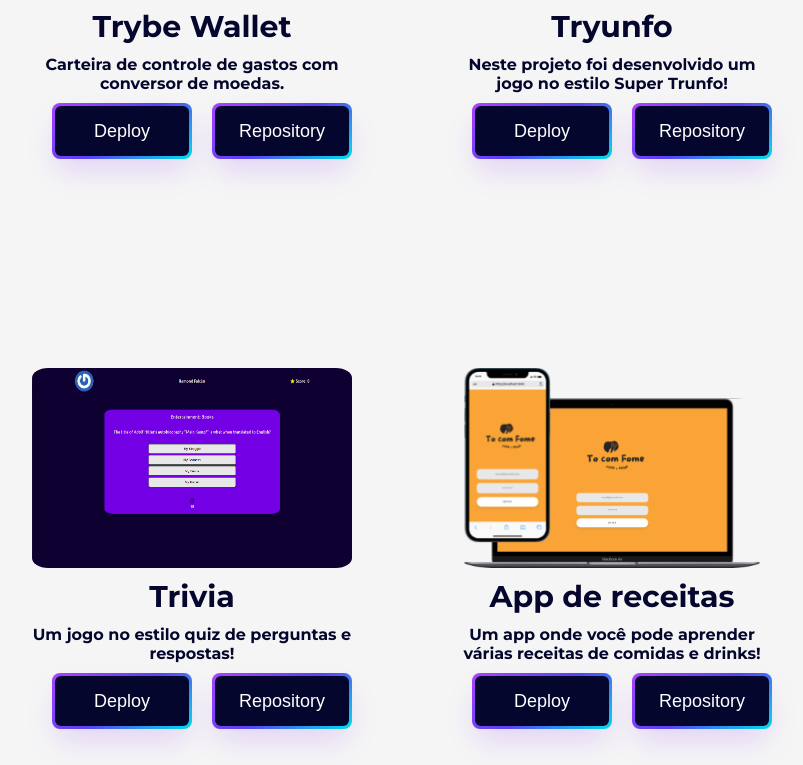
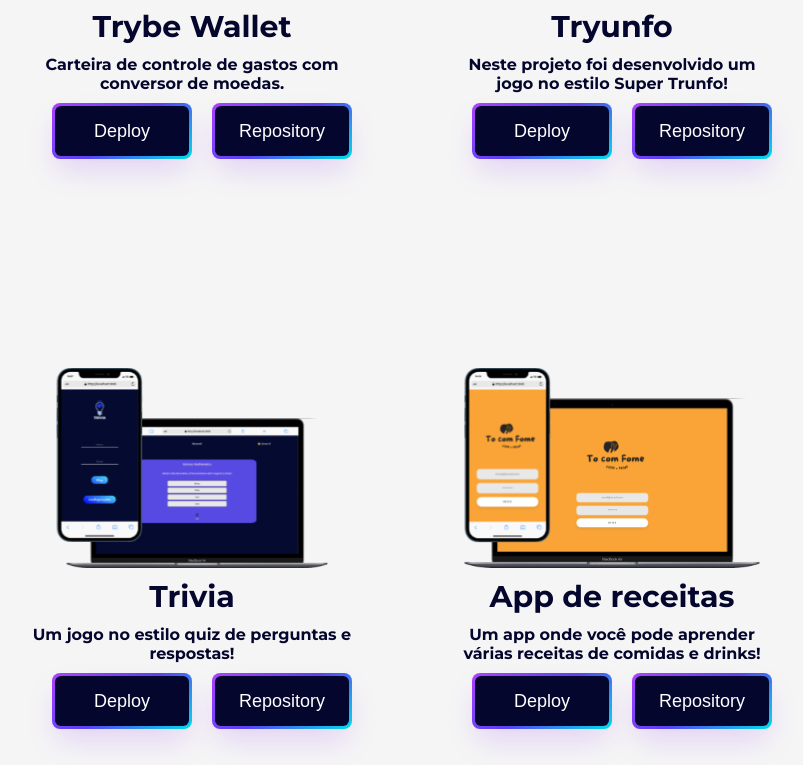
Before and after one commit to ramondfalcao/portifolio, a React (Create React App) app: page /works in a window 1280 px wide. Shown: the part 412-1177 px from the top of the page, without its empty margins (238-1041 px from the left). Built offline with nearby package versions, Linux system fonts and the light colour scheme.

Commit message:
repositorio do trivi e imagem do trivia alterados

```diff
--- a/src/data/index.js
+++ b/src/data/index.js
@@ -1,7 +1,7 @@
 import trybeWallet from '../assets/trybeWallet.png';
 import tryunfo from '../assets/tryunfo.png';
-import trivia from '../assets/trivia.png';
 import sizesAppDeReceitas from '../assets/sizesAppDeReceitas.svg';
+import triviaProject from '../assets/triviaProject.svg';
 import iconGithub from '../assets/iconGithub.svg';
 
 export const projects = [
@@ -24,9 +24,9 @@ export const projects = [
   {
     title: 'Trivia',
     description: 'Um jogo no estilo quiz de perguntas e respostas!',
-    img: trivia,
-    deploy: 'https://ramondfalcao.github.io/trybe-wallet/',
-    repository: 'https://github.com/ramondfalcao/trybe-wallet',
+    img: triviaProject,
+    deploy: 'https://github.com/ramondfalcao/trivia-game',
+    repository: 'https://github.com/ramondfalcao/trivia-game',
     trybe: true,
   },
   {
```
Also changed, not shown: src/assets/triviaProject.svg (added).
